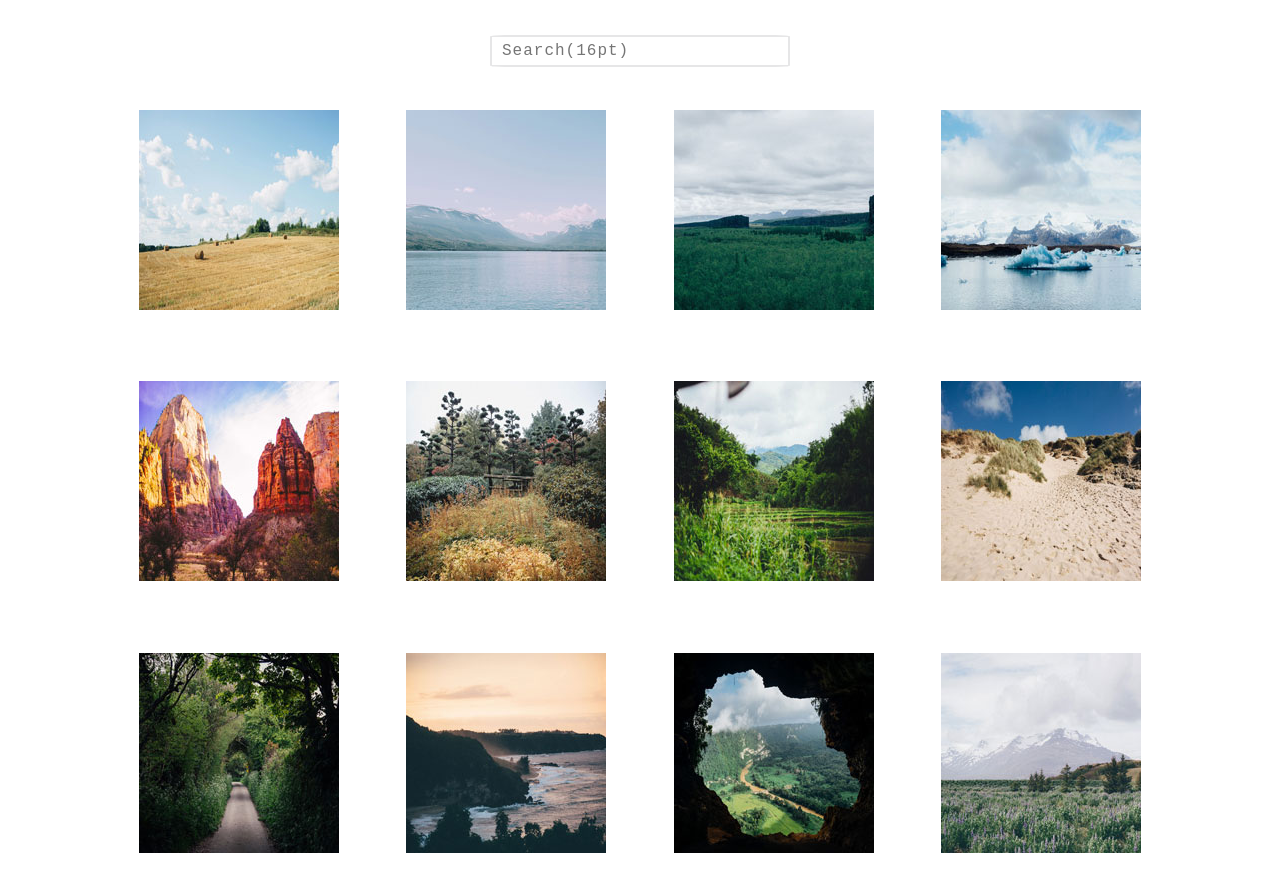
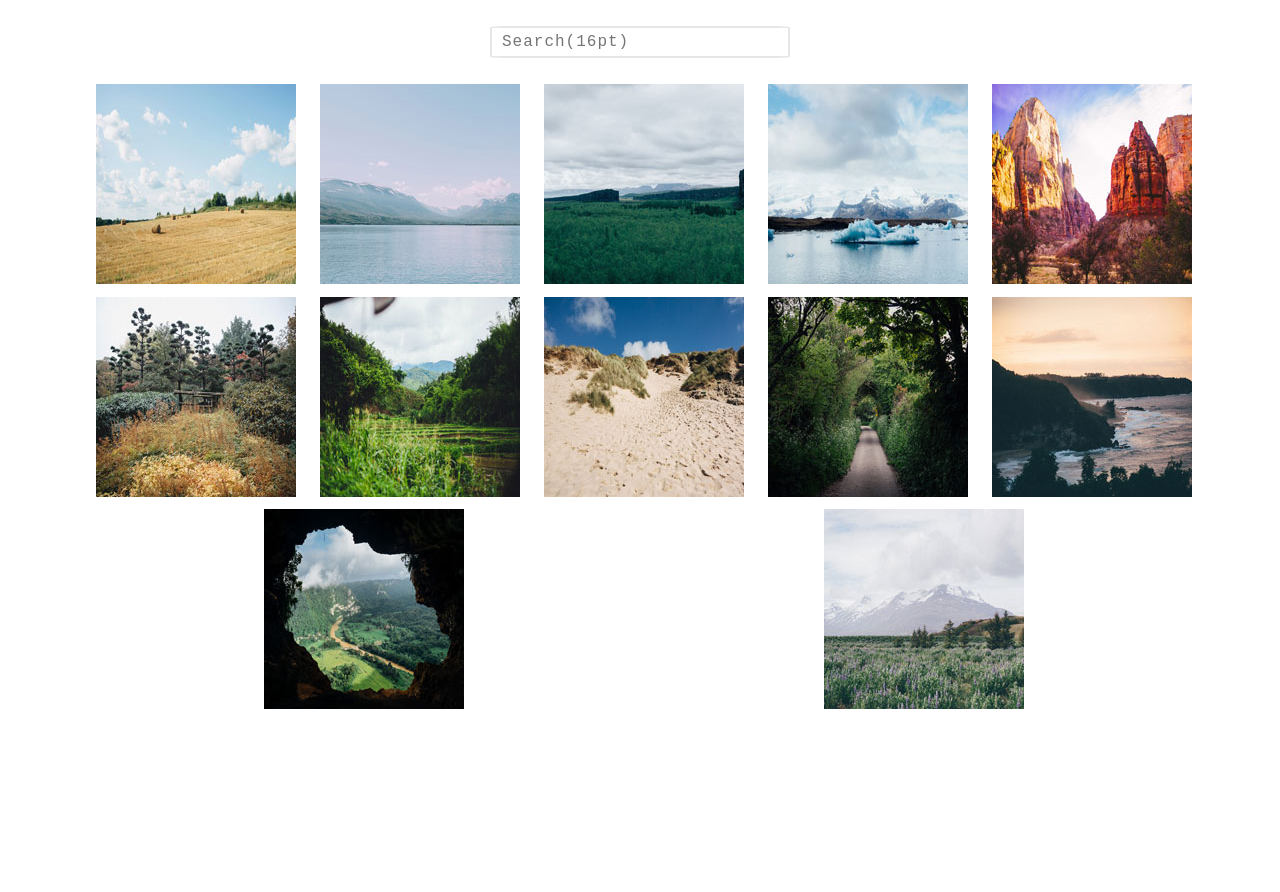
Before and after one commit to ramandeepformay/Project-5, a plain HTML site: page index.html in a window 1280 px wide. After the commit the page ends 800 px from the top, so only its background shows below. Drawn offline with Linux system fonts and the light colour scheme.

Commit message:
made some minor changes

```diff
--- a/app.js
+++ b/app.js
@@ -26,10 +26,10 @@ $("#search").on("keyup", function(){
             //  using conditionals to check the string present in the caption
             if(dataLower.indexOf(value)>-1){
                 // if present show those elements
-                $(this).show();
+                $(this).css('display', 'block');
             }
             else{
-                $(this).hide();
+                $(this).css('display', 'none');
             }
         })
     });
--- a/style.css
+++ b/style.css
@@ -5,19 +5,15 @@ html{line-height:1.15;-ms-text-size-adjust:100%;-webkit-text-size-adjust:100%}bo
 * { -moz-box-sizing: border-box; -webkit-box-sizing: border-box; box-sizing: border-box; }
 
 body{
-    display:flex;
-    flex-direction: column;
-    align-items:center;
     max-width:1120px;
     margin:2% auto;
 }
 /* styling header  */
-/*  */
 
 input[type=text]{
     display:block;
     width:300px;
-    margin:3% auto;
+    margin:2% auto;
     border:2px solid rgb(230, 230, 231);
     border-radius:5%;
     outline:none;
@@ -28,18 +24,17 @@ input[type=text]{
     font-size:1rem;
     letter-spacing: 1px;
 }
+/* styling main */
+ .gallery{
+    display:flex;
+    flex-flow:row wrap;
+    justify-content:space-around;
 
-/* styling main */
-.gallery{
-    display: flex;
-    flex-flow: row wrap;
-    justify-content: center;
-    transition:all 1s;
-}
-
-.galleryPhoto{
-    margin:3%;
-}
+ }
+ .galleryPhoto img {
+    width: 100%;
+   margin:2%;
+ }
 /* styling lightbox effect */
 .lb-data .lb-details {
     text-align: center;
```
